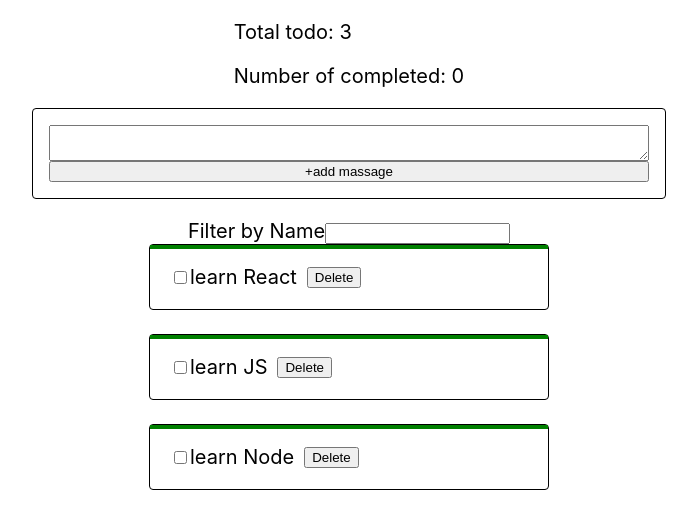
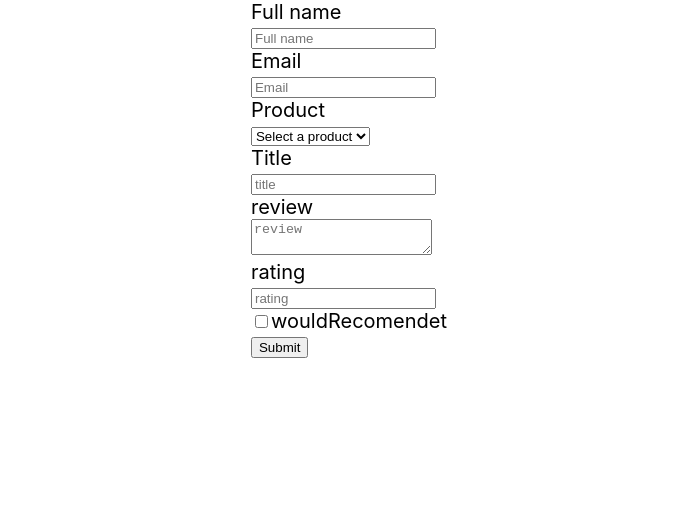
Before and after one commit to myroslav111/basket, a React (Create React App) app: page / in a window 1280 px wide. Shown: the top 528 px of the page, without its empty margins (291-988 px from the left). Built offline with nearby package versions, Linux system fonts and the light colour scheme.

Commit message:
add validator lib

```diff
--- a/package.json
+++ b/package.json
@@ -4,16 +4,20 @@
   "private": true,
   "homepage": "https://myroslav111.github.io/basket/",
   "dependencies": {
+    "@emotion/react": "^11.9.3",
+    "@emotion/styled": "^11.9.3",
     "@testing-library/jest-dom": "^5.16.3",
     "@testing-library/react": "^12.1.4",
     "@testing-library/user-event": "^13.5.0",
     "classnames": "^2.3.1",
+    "formik": "^2.2.9",
     "nanoid": "^4.0.0",
     "react": "^18.1.0",
     "react-dom": "^18.1.0",
     "react-scripts": "5.0.1",
     "sass": "^1.53.0",
-    "web-vitals": "^2.1.3"
+    "web-vitals": "^2.1.3",
+    "yup": "^0.32.11"
   },
   "scripts": {
     "start": "react-scripts start",
--- a/src/App.jsx
+++ b/src/App.jsx
@@ -1,15 +1,19 @@
+import React, { Component } from 'react';
+// todo
+// import TodoList from 'components/TodoList';
+import initialTodos from './components/TodoList/todos';
+// import TodoEditor from 'components/TodoEditor';
+// import TodoFilter from 'components/TodoFilter';
+// другое
+// import FormValid from 'components/FormValid';
+import ProductReviewForm from 'components/ProductReviewForm';
 // import Counter from 'components/Counter';
 // import Dropdown from 'components/Dropdown';
 // import ColorPicker from 'components/ColorPicker';
-import React, { Component } from 'react';
-import TodoList from 'components/TodoList';
 // import { render } from '@testing-library/react';
-import initialTodos from './components/TodoList/todos';
-import TodoEditor from 'components/TodoEditor';
 // import Form from 'components/Form';
 // import classNames from 'classnames';
 import { nanoid } from 'nanoid';
-import TodoFilter from 'components/TodoFilter';
 import './App.scss';
 
 // const colorPickerOptions = [
@@ -104,8 +108,10 @@
         {/* <Counter intialValue={10} /> */}
         {/* <Dropdown /> */}
         {/* <ColorPicker options={colorPickerOptions} /> */}
-
-        <div>
+        {/* <FormValid/> */}
+        <ProductReviewForm />
+        {/* --------------------todo------------------------------------ */}
+        {/* <div>
           <p>Total todo: {todos.length}</p>
           <p>Number of completed: {completedTodo}</p>
         </div>
@@ -116,7 +122,8 @@
           todos={visibleTodos}
           onDeleteTodo={this.deleteTodo}
           onToggleCompleted={this.toggleCompleted}
-        />
+        /> */}
+        {/* ----------------------------------------------- */}
       </div>
     );
   }
--- /dev/null
+++ b/src/components/FormValid/FormValid.jsx
@@ -0,0 +1,48 @@
+// import React from 'react';
+import { Formik, Form, Field, ErrorMessage } from 'formik';
+import { Input } from './FormValid.styled';
+import * as yup from 'yup';
+
+let schema = yup.object({
+  login: yup.string().required(),
+  password: yup.string().min(6).max(10).required(),
+});
+
+const initialValues = { login: '', password: '' };
+
+const LoginForm = () => {
+  //   const onHandleSubmit = e => {
+  //     e.preventDefault();
+  //     const { login, password } = e.target.element;
+  //   };
+
+  const handleSubmit = (values, { resetForm }) => {
+    console.log(values);
+    console.log(resetForm);
+    resetForm();
+  };
+
+  return (
+    <Formik /* Formik не стилизируется */
+      initialValues={initialValues}
+      onSubmit={handleSubmit}
+      validationSchema={schema}
+    >
+      <Form autoComplete="off">
+        <label htmlFor="login">
+          name
+          <Input type="text" name="login" />
+          <ErrorMessage name="login" component="div" />
+        </label>
+        <label htmlFor="password">
+          password
+          <Input type="password" name="password" />
+          <ErrorMessage name="password" component="div" />
+        </label>
+        <button type="submit">submit</button>
+      </Form>
+    </Formik>
+  );
+};
+
+export default LoginForm;
--- /dev/null
+++ b/src/components/FormValid/FormValid.styled.jsx
@@ -0,0 +1,6 @@
+import styled from '@emotion/styled';
+import { Formik, Form, Field } from 'formik';
+
+export const Input = styled(Field)`
+  font-size: 20px;
+`;
--- /dev/null
+++ b/src/components/FormValid/index.jsx
@@ -0,0 +1 @@
+export { default } from './FormValid';
--- /dev/null
+++ b/src/components/ProductReviewForm/ProductReviewForm.jsx
@@ -0,0 +1,131 @@
+import { Component } from 'react';
+import { Formik, Form, Field, ErrorMessage } from 'formik';
+import * as yup from 'yup';
+import {} from './ProductReviewForm.styled';
+import styled from '@emotion/styled';
+
+const ErrorText = styled.p`
+  color: red;
+`;
+
+const FormError = ({ name }) => {
+  return (
+    <ErrorMessage
+      name={name}
+      render={message => <ErrorText>{message}</ErrorText>}
+    />
+  );
+};
+
+const products = ['sweater', 'Keyboard', 'Sofa', 'Freezer'];
+
+const validationSchema = yup.object().shape({
+  product: yup.string().required('please select a product').oneOf(products),
+  name: yup.string().required(),
+  email: yup.string().email().required(),
+  title: yup.string().required(),
+  review: yup.string().required(),
+  rating: yup.number().min(1).max(10).required(),
+  date: yup.date().default(() => new Date()),
+  wouldRecomendet: yup.boolean().default(false),
+});
+
+const initialValues = {
+  name: '',
+  email: '',
+  title: '',
+  review: '',
+  rating: '',
+  date: new Date(),
+  wouldRecomendet: false,
+  product: '',
+};
+
+class ProductReviewForm extends Component {
+  handleSubmit = (values, { resetForm }) => {
+    console.log(values);
+    resetForm();
+  };
+
+  render() {
+    return (
+      <Formik
+        initialValues={initialValues}
+        validationSchema={validationSchema}
+        onSubmit={this.handleSubmit}
+      >
+        <Form autoComplete="off">
+          <div>
+            <label htmlFor="name">Full name</label>
+            <div>
+              <Field name="name" type="text" placeholder="Full name" />
+              <FormError name="name" />
+            </div>
+          </div>
+
+          <div>
+            <label htmlFor="email">Email</label>
+            <div>
+              <Field name="email" type="text" placeholder="Email" />
+              <FormError name="email" />
+            </div>
+          </div>
+
+          <div>
+            <label htmlFor="product">Product</label>
+            <div>
+              <Field name="product" as="select">
+                <option value="">Select a product</option>
+                {products.map((product, idx) => {
+                  return (
+                    <option value={product} key={idx}>
+                      {product}
+                    </option>
+                  );
+                })}
+              </Field>
+              <FormError name="product" />
+            </div>
+          </div>
+
+          <div>
+            <label htmlFor="title">Title</label>
+            <div>
+              <Field name="title" type="text" placeholder="title" />
+              <FormError name="title" />
+            </div>
+          </div>
+
+          <div>
+            <label htmlFor="review">review</label>
+            <div>
+              <Field name="review" as="textarea" placeholder="review" />
+              <FormError name="review" />
+            </div>
+          </div>
+
+          <div>
+            <label htmlFor="rating">rating</label>
+            <div>
+              <Field name="rating" type="number" placeholder="rating" />
+              <FormError name="rating" />
+            </div>
+          </div>
+
+          <div>
+            <div>
+              <label htmlFor="wouldRecomendet">
+                <Field name="wouldRecomendet" type="checkbox" />
+                wouldRecomendet
+              </label>
+            </div>
+          </div>
+
+          <button type="submit">Submit</button>
+        </Form>
+      </Formik>
+    );
+  }
+}
+
+export default ProductReviewForm;
--- /dev/null
+++ b/src/components/ProductReviewForm/index.jsx
@@ -0,0 +1 @@
+export {default} from './ProductReviewForm'
```
Also changed, not shown: src/components/ProductReviewForm/ProductReviewForm.styled.jsx (added), 1 other file (tests, documents, lock files or other folders).
